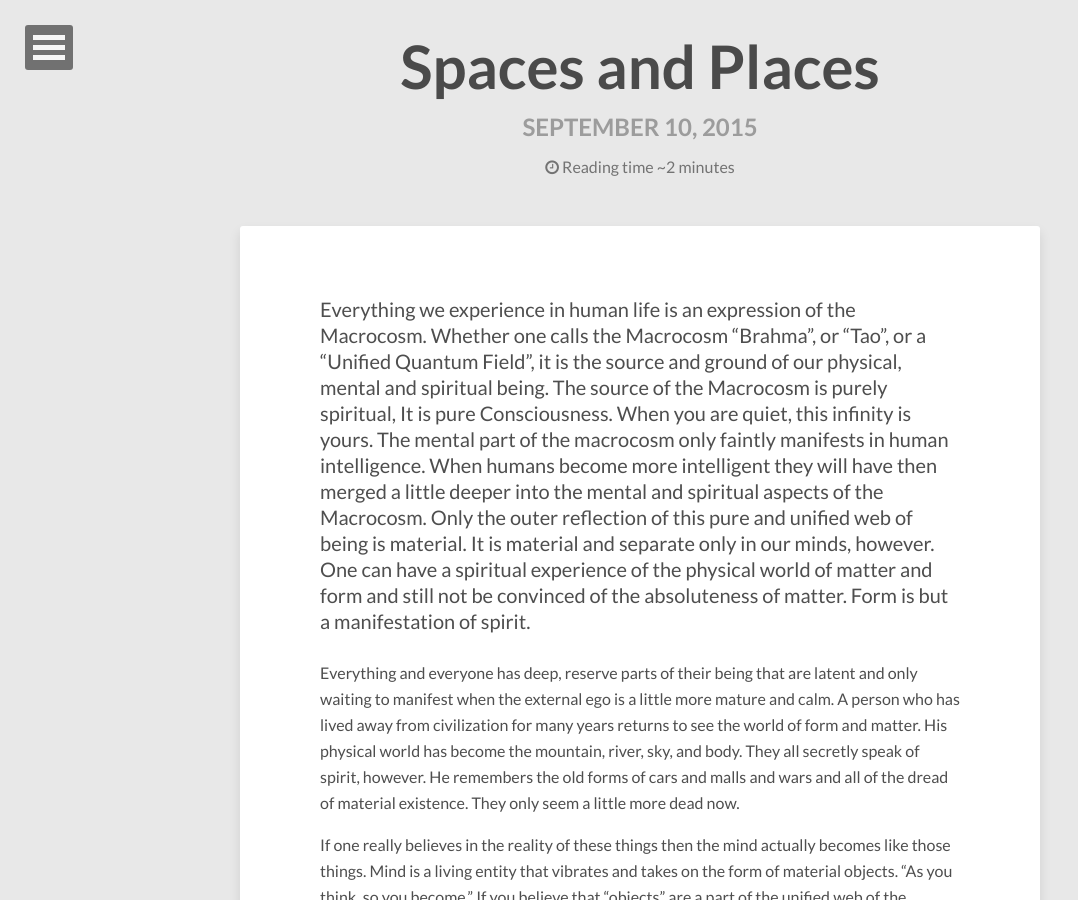
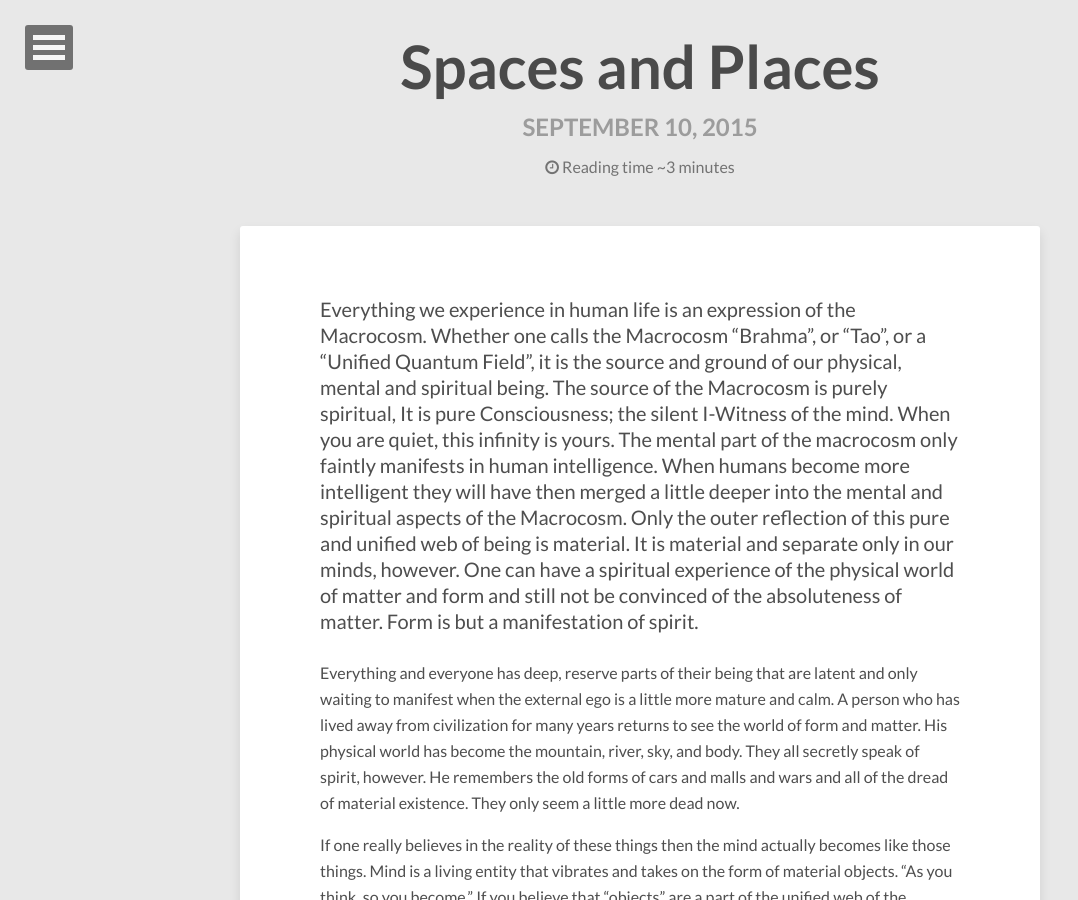
Before and after one commit to anandamurtiidiscursos/anandamurtiidiscursos.github.io, a Jekyll site: the page built from _posts/2015-09-10-spaces-and-places.md, in a window 1280 px wide and 900 px high. Shown: the whole window, without its empty margins (0-1078 px from the left). Built offline with Jekyll 4.4.1, drawn with Linux system fonts in a browser that asks for light colours; nearby versions of some CDN libraries; comment, search, counter and statistics services are not loaded.

Commit message:
Updated 2015-09-10-spaces-and-places.md

```diff
--- a/_posts/2015-09-10-spaces-and-places.md
+++ b/_posts/2015-09-10-spaces-and-places.md
@@ -3,9 +3,12 @@
 tags: Spiritual Tantra
 comments: true
 layout: post
+published: true
 ---
 
-Everything we experience in human life is an expression of the Macrocosm. Whether one calls the Macrocosm “Brahma”, or “Tao”, or a “Unified Quantum Field”, it is the source and ground of our physical, mental and spiritual being. The source of the Macrocosm is purely spiritual, It is pure Consciousness. When you are quiet, this infinity is yours. The mental part of the macrocosm only faintly manifests in human intelligence. When humans become more intelligent they will have then merged a little deeper into the mental and spiritual aspects of the Macrocosm. Only the outer reflection of this pure and unified web of being is material. It is material and separate only in our minds, however. One can have a spiritual experience of the physical world of matter and form and still not be convinced of the absoluteness of matter. Form is but a manifestation of spirit.
+
+
+Everything we experience in human life is an expression of the Macrocosm. Whether one calls the Macrocosm “Brahma”, or “Tao”, or a “Unified Quantum Field”, it is the source and ground of our physical, mental and spiritual being. The source of the Macrocosm is purely spiritual, It is pure Consciousness; the silent I-Witness of the mind. When you are quiet, this infinity is yours. The mental part of the macrocosm only faintly manifests in human intelligence. When humans become more intelligent they will have then merged a little deeper into the mental and spiritual aspects of the Macrocosm. Only the outer reflection of this pure and unified web of being is material. It is material and separate only in our minds, however. One can have a spiritual experience of the physical world of matter and form and still not be convinced of the absoluteness of matter. Form is but a manifestation of spirit.
 
 Everything and everyone has deep, reserve parts of their being that are latent and only waiting to manifest when the external ego is a little more mature and calm. A person who has lived away from civilization for many years returns to see the world of form and matter. His physical world has become the mountain, river, sky, and body. They all secretly speak of spirit, however. He remembers the old forms of cars and malls and wars and all of the dread of material existence. They only seem a little more dead now.
 
```
